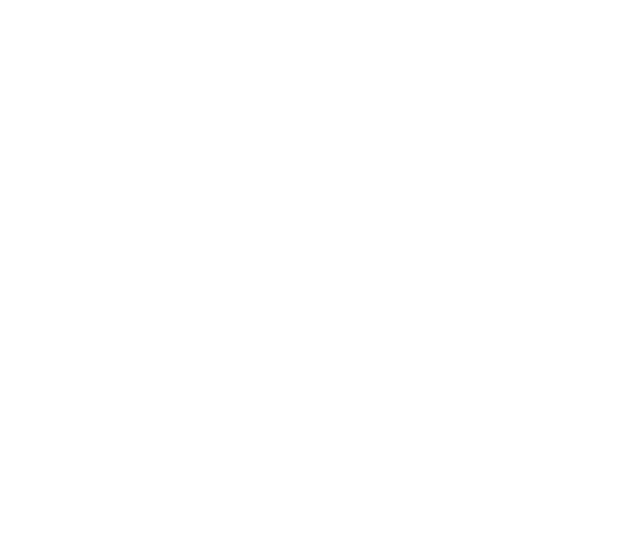
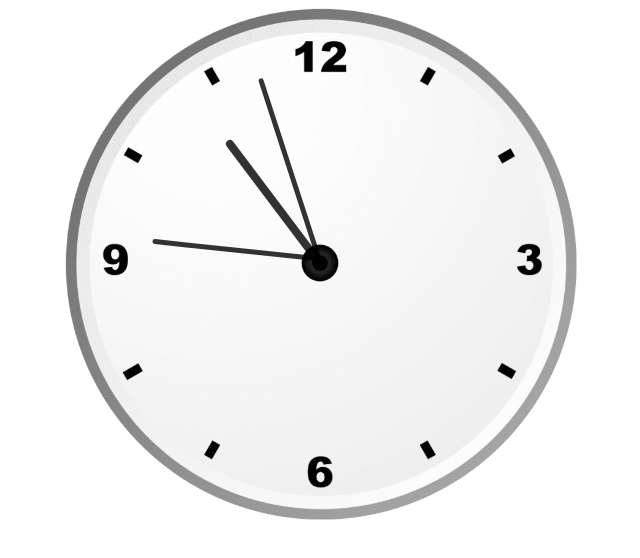
Before and after one commit to alphaankit079/Analog-Clock, a plain HTML site: page index.html in a window 1280 px wide. Shown: the whole page, without its empty margins (319-959 px from the left). Drawn offline with Linux system fonts and the light colour scheme.

Commit message:
Add Initial Files

```diff
--- a/index.html
+++ b/index.html
@@ -8,6 +8,11 @@
 </head>
 <body>
 
+    <div id="clockContainer">
+        <div id="hour"></div>
+        <div id="minute"></div>
+        <div id="second"></div>
+    </div>
 
     <script src="script.js"></script>
 </body>
--- a/script.js
+++ b/script.js
@@ -0,0 +1,16 @@
+setInterval(() => {
+    const d = new Date();
+
+    const htime = d.getHours();
+    const mtime = d.getMinutes();
+    const stime = d.getSeconds();
+
+    const hrotation = 30*htime + mtime/2;
+    const mrotation = 6*mtime;
+    const srotation = 6*stime;
+
+    document.getElementById("hour").style.transform = `rotate(${hrotation}deg)`;
+    document.getElementById("minute").style.transform = `rotate(${mrotation}deg)`;
+    document.getElementById("second").style.transform = `rotate(${srotation}deg)`;
+
+}, 1000);
--- a/style.css
+++ b/style.css
@@ -0,0 +1,39 @@
+#clockContainer{
+    margin: auto;
+    height: 40vw;
+    width: 40vw;
+    background-image: url(clock.png);
+    background-size: 100%;
+    position: relative;
+}
+
+#hour, #minute, #second{
+    position: absolute;
+    background-color: black;
+    border-radius: 10px;
+    transform-origin: bottom;
+}
+
+#hour{
+    width: 1.5%;
+    height: 30%;
+    top: 20%;
+    left: 49%;
+    opacity: 0.8;
+}
+
+#minute{
+    width: 1%;
+    height: 33%;
+    top: 16%;
+    left: 49.5%;
+    opacity: 0.8;
+}
+
+#second{
+    width: 1%;
+    height: 38%;
+    top: 12%;
+    left: 49.5%;
+    opacity: 0.8;
+}
```
Also changed, not shown: clock.png (added).
